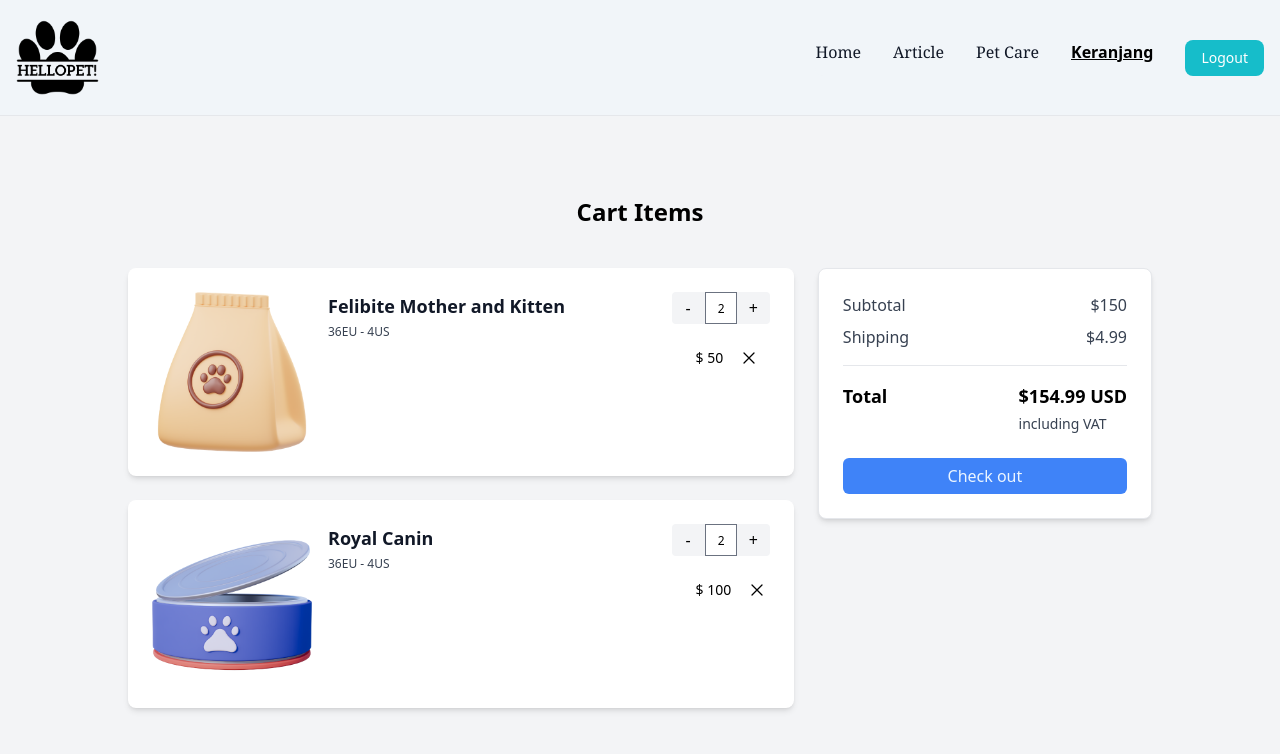
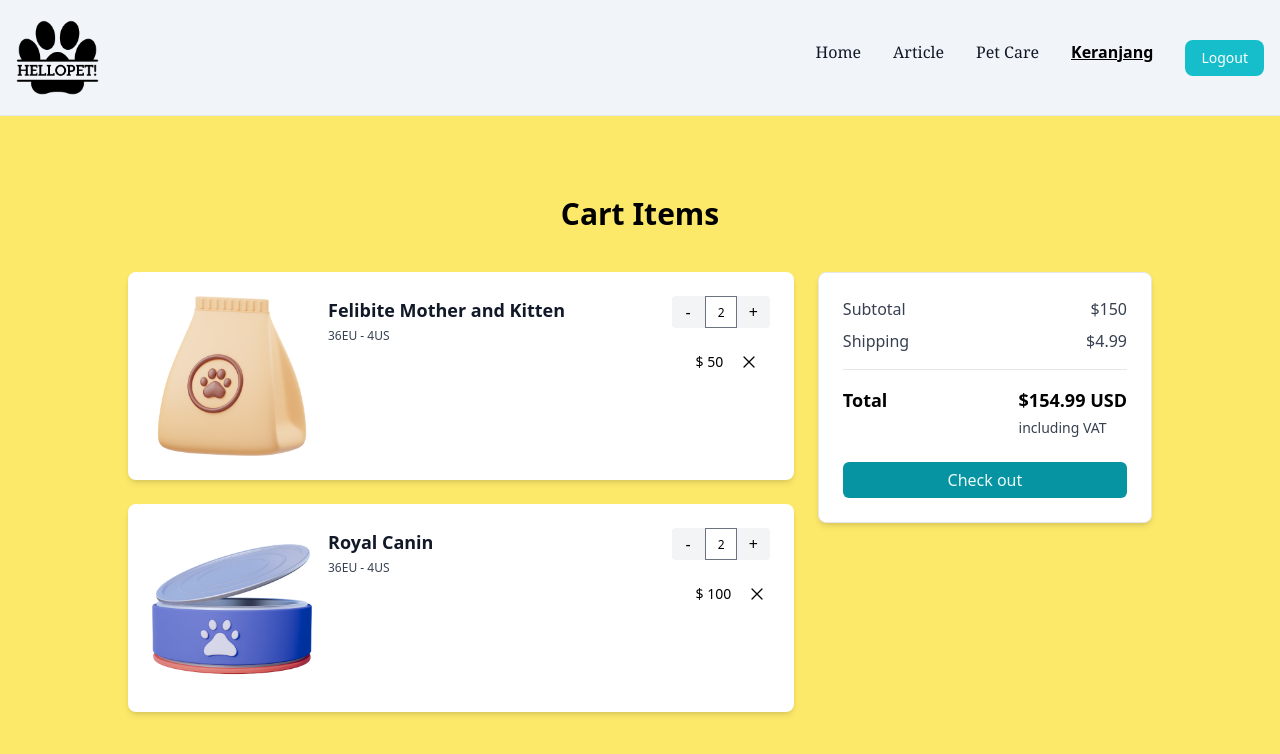
Before and after one commit to baehaky/heloPet, a React (Vite) app: page /cart in a window 1280 px wide. Shown: the top 754 px of the page. Built offline with nearby package versions, Linux system fonts and the light colour scheme.

Commit message:
modified:   src/components/AddShoppingCart.jsx

```diff
--- a/src/components/AddShoppingCart.jsx
+++ b/src/components/AddShoppingCart.jsx
@@ -41,8 +41,8 @@
             '\n    @layer utilities {\n    input[type="number"]::-webkit-inner-spin-button,\n    input[type="number"]::-webkit-outer-spin-button {\n      -webkit-appearance: none;\n      margin: 0;\n    }\n  }\n',
         }}
       />
-      <div className="h-screen bg-gray-100 pt-20">
-        <h1 className="mb-10 text-center text-2xl font-bold">Cart Items</h1>
+      <div className="h-screen bg-yellow-200 pt-20">
+        <h1 className="mb-10 text-center text-3xl font-bold ">Cart Items</h1>
         <div className="mx-auto max-w-5xl justify-center px-6 md:flex md:space-x-6 xl:px-0">
           <div className="rounded-lg md:w-2/3">
             {data.map((product, index) => (
@@ -63,7 +63,7 @@
                   </div>
                   <div className="mt-4 flex justify-between sm:space-y-6 sm:mt-0 sm:block sm:space-x-6">
                     <div className="flex items-center border-gray-100">
-                      <span className="cursor-pointer rounded-l bg-gray-100 py-1 px-3.5 duration-100 hover:bg-blue-500 hover:text-blue-50">
+                      <span className="cursor-pointer rounded-l bg-gray-100 py-1 px-3.5 duration-100 hover:bg-teal-400 hover:text-teal-50">
                         {" "}
                         -{" "}
                       </span>
@@ -73,7 +73,7 @@
                         defaultValue={2}
                         min={1}
                       />
-                      <span className="cursor-pointer rounded-r bg-gray-100 py-1 px-3 duration-100 hover:bg-blue-500 hover:text-blue-50">
+                      <span className="cursor-pointer rounded-r bg-gray-100 py-1 px-3 duration-100 hover:bg-teal-500 hover:text-teal-50">
                         {" "}
                         +{" "}
                       </span>
@@ -120,7 +120,7 @@
                 <p className="text-sm text-gray-700">including VAT</p>
               </div>
             </div>
-            <button className="mt-6 w-full rounded-md bg-blue-500 py-1.5 font-medium text-blue-50 hover:bg-blue-600">
+            <button className="mt-6 w-full rounded-md bg-teal-500 py-1.5 font-medium text-teal-50 hover:bg-teal-600">
               Check out
             </button>
           </div>
```
